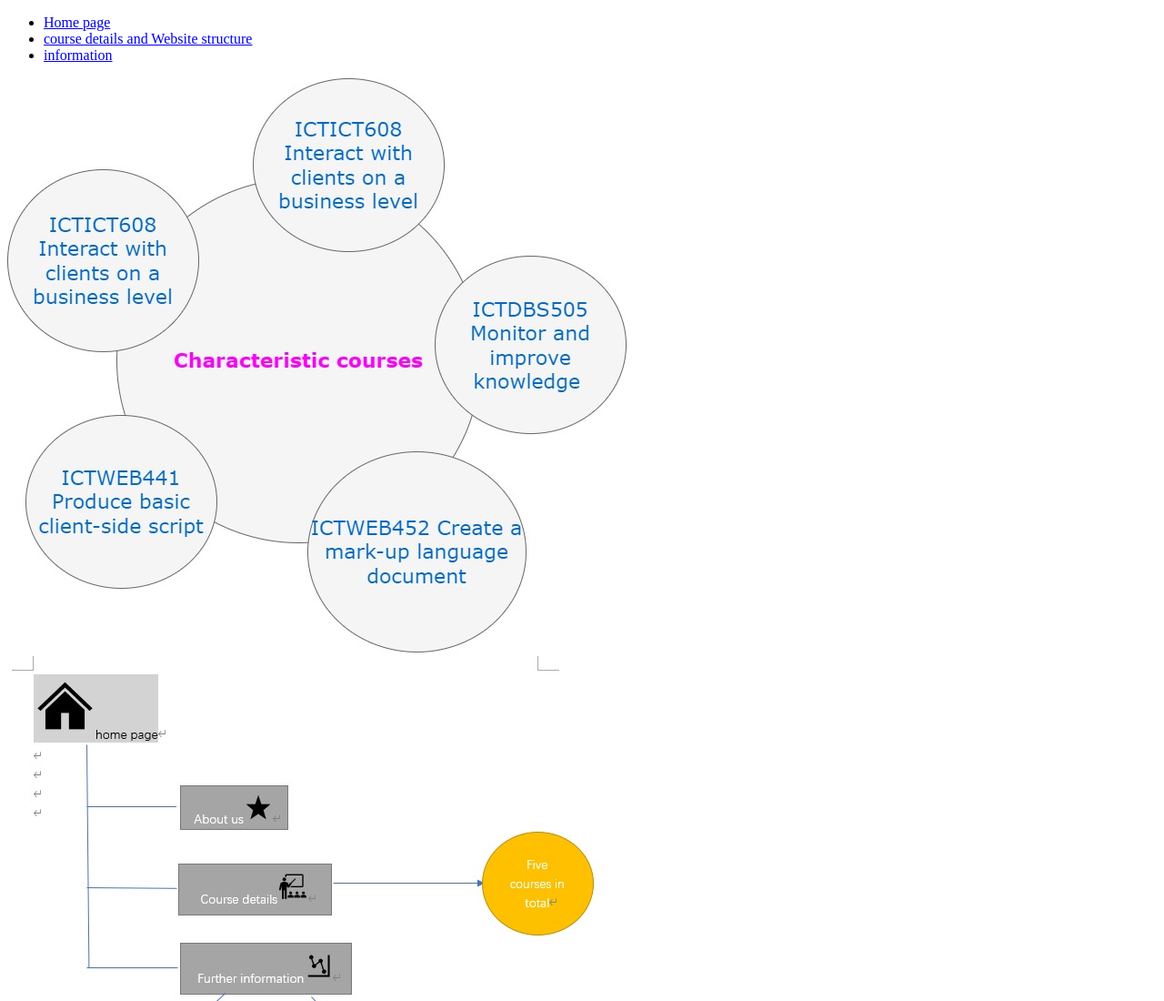
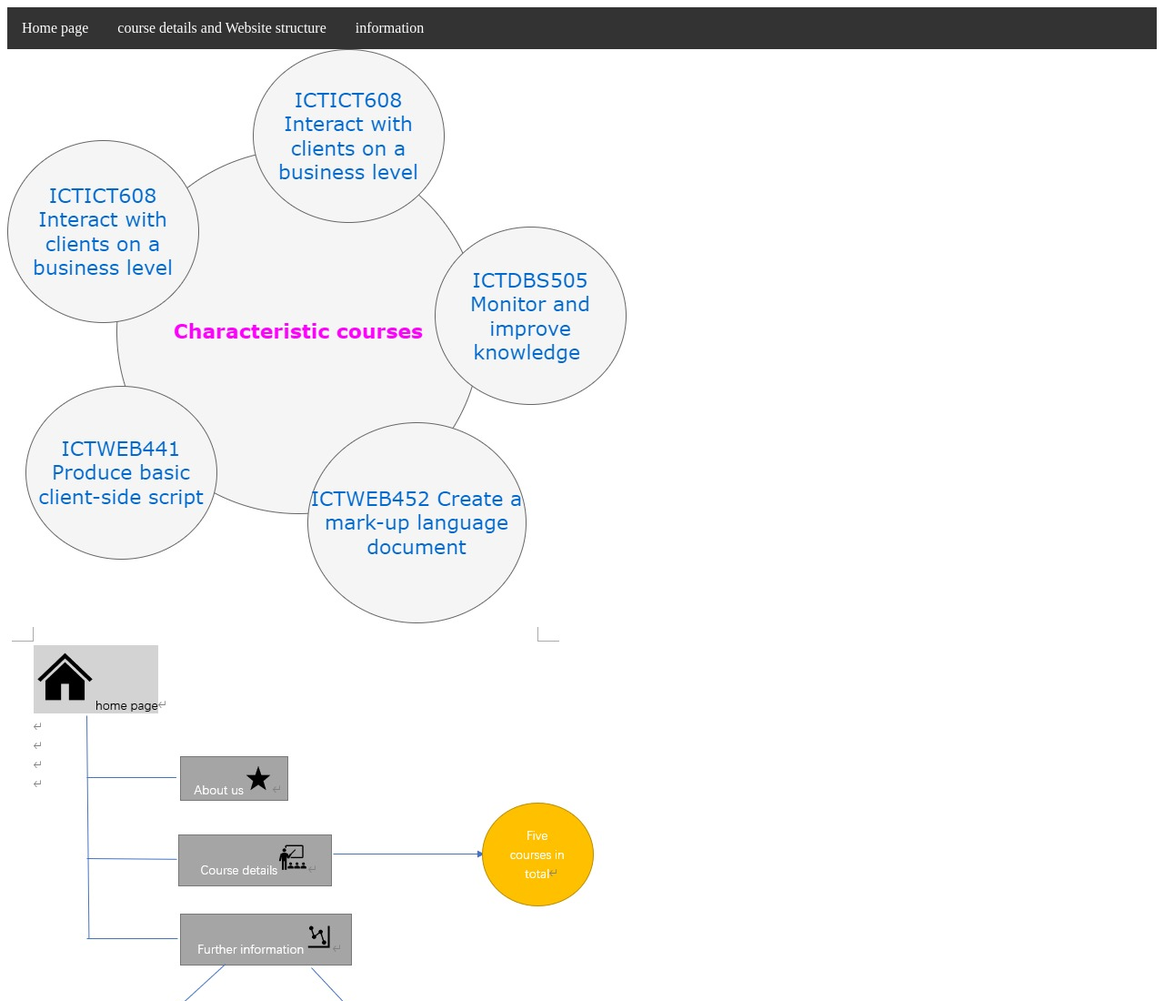
Before and after one commit to css1016/441, a plain HTML site: page course details and Website structure.html in a window 1280 px wide. Shown: the top 1100 px of the page at 91% size. Drawn offline with Linux system fonts and the light colour scheme.

Commit message:
Update course details and Website structure.html

```diff
--- a/course details and Website structure.html
+++ b/course details and Website structure.html
@@ -5,7 +5,7 @@
     <meta http-equiv="X-UA-Compatible" content="IE=edge">
     <meta name="viewport" content="width=device-width, initial-scale=1.0">
     <title>Document</title>
-    <link rel="stylesheet" href="2.css">
+    <link rel="stylesheet" href="work.css">
 </head>
 <body>
     <!-- partial:index.partial.html -->
```
